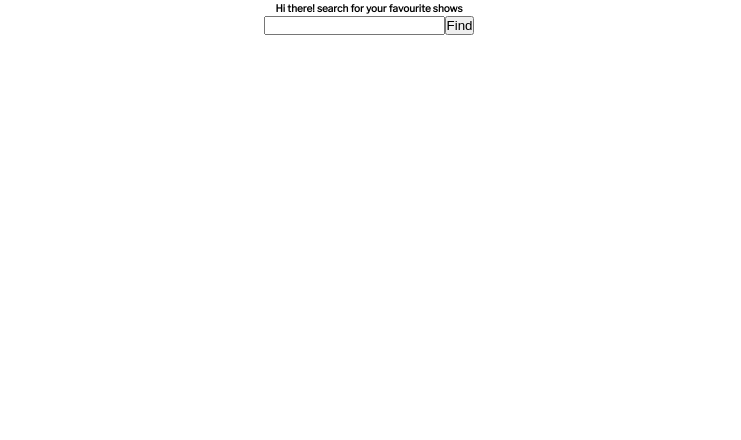
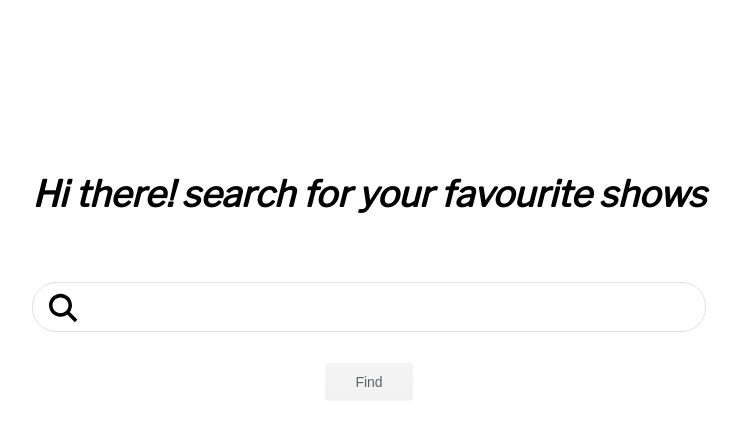
Before and after one commit to Toyurc/tv-guide, a React (Create React App) app: page / in a window 1280 px wide. Shown: the top 440 px of the page, without its empty margins (271-1012 px from the left). Built offline with nearby package versions, Linux system fonts and the light colour scheme.

Commit message:
Feat: adds loader, and search page

```diff
--- a/src/App.js
+++ b/src/App.js
@@ -7,18 +7,19 @@ import {
 } from 'react-router-dom';
 
 import './App.scss';
+import Loader from './components/Loader';
 const SearchDetails = React.lazy(() => import('./pages/SearchPage/index'));
 const SearchPage = React.lazy(() => import('./pages/SearchDetails/index'));
 
 function App() {
   return (
     <div className="App">
-      <Suspense fallback={<div>Loading...</div>}>
+      <Suspense fallback={<Loader />}>
         <Router>
           <div id="body">
             <Switch>
               <Route path='/' exact component={SearchDetails} />
-              <Route path='/?show=:searchterm' exact component={SearchPage} />
+              <Route path='/show=:searchterm' exact component={SearchPage} />
             </Switch>
           </div>
         </Router>
--- /dev/null
+++ b/src/components/Loader/index.js
@@ -0,0 +1,3 @@
+import Loader from './loader';
+
+export default Loader;
--- /dev/null
+++ b/src/components/Loader/loader.jsx
@@ -0,0 +1,13 @@
+import React from "react";
+
+import "./loader.scss";
+
+const Loader = () => {
+  return (
+    <div className="lds-circle">
+      <div></div>
+    </div>
+  );
+};
+
+export default Loader;
--- /dev/null
+++ b/src/components/Loader/loader.scss
@@ -0,0 +1,28 @@
+.lds-circle {
+  display: inline-block;
+  transform: translateZ(1px);
+}
+.lds-circle > div {
+  display: inline-block;
+  width: 64px;
+  height: 64px;
+  margin: 8px;
+  border-radius: 50%;
+  background: #c69963;
+  animation: lds-circle 2.4s cubic-bezier(0, 0.2, 0.8, 1) infinite;
+}
+@keyframes lds-circle {
+  0%, 100% {
+    animation-timing-function: cubic-bezier(0.5, 0, 1, 0.5);
+  }
+  0% {
+    transform: rotateY(0deg);
+  }
+  50% {
+    transform: rotateY(1800deg);
+    animation-timing-function: cubic-bezier(0, 0.5, 0.5, 1);
+  }
+  100% {
+    transform: rotateY(3600deg);
+  }
+}
--- a/src/pages/SearchPage/searchPage.jsx
+++ b/src/pages/SearchPage/searchPage.jsx
@@ -1,22 +1,56 @@
 import React, { useState } from "react";
+import { useHistory } from "react-router-dom";
+
+import { ReactComponent as SearchIcon } from "../../assets/svg/seacrIcon.svg";
+
+import "./searchPage.scss";
 
 const SearchPage = () => {
   const [searchTerm, setSearchTerm] = useState("");
+  const [error, setError] = useState(false);
+
+  const history = useHistory();
+
+  const submitForm = (e) => {
+    e.preventDefault();
+    const isEmpty = /^(\w+\S+)$/.test(searchTerm);
+    if (!isEmpty) {
+      setError(true);
+
+      setTimeout(() => {
+        setError(false);
+      }, 3000);
+    }
+
+    history.push(`/show=${searchTerm}`);
+  };
 
   return (
     <section>
-      <div>
-        <h4>Hi there! search for your favourite shows</h4>
-        <form method="POST">
+      <div className="container">
+        <h2 className="heading">Hi there! search for your favourite shows</h2>
+        <form
+          onSubmit={(e) => {
+            submitForm(e);
+          }}
+        >
+          <div className={`searchBox ${error ? "searchBox-error" : ""}`}>
+            <SearchIcon />
             <input
-            onChange={(e) => {setSearchTerm(e.target.value)}}
+              onChange={(e) => {
+                setSearchTerm(e.target.value);
+              }}
               type="search"
               value={searchTerm}
+              className="inputBox"
               id="site-search"
               name="q"
               aria-label="Search for your favourite shows"
             />
-          <button type="submit">Find {searchTerm}</button>
+          </div>
+          <button className="button" type="submit">
+            Find {searchTerm}
+          </button>
         </form>
       </div>
     </section>
--- a/src/pages/SearchPage/searchPage.scss
+++ b/src/pages/SearchPage/searchPage.scss
@@ -0,0 +1,61 @@
+.container {
+  width: 90vw;
+  display: flex;
+  align-items: center;
+  justify-content: center;
+  flex-direction: column;
+  margin: 0 auto;
+
+  padding: 10vw 2vw;
+}
+
+.heading {
+  font-size: 3.6rem;
+  font-style: italic;
+  margin: 3vw 0;
+}
+
+.searchBox {
+  display: flex;
+  align-items: center;
+  width: 50vw;
+  border: 1px solid #dfe1e5;
+  box-shadow: none;
+  border-radius: 2.4rem;
+  padding: .5rem 1.6rem .3rem 1.6rem;
+  margin: 2rem 0;
+  height: 4rem;
+  > svg {
+    width: 3rem;
+    height: 3rem;
+  }
+
+  &-error {
+    border: 1px solid red;
+  }
+}
+
+.inputBox {
+  width: 100%;
+  height: 100%;
+  border: none;
+  margin-left: .8rem;
+  font-size: 2.4rem;
+}
+
+.button {
+  background-image: -webkit-linear-gradient(top, #f5f5f5, #f1f1f1);
+  background-color: #f2f2f2;
+  border: 1px solid #f2f2f2;
+  border-radius: 4px;
+  color: #5F6368;
+  font-size: 1.4rem;
+  margin: 1.1rem .4rem;
+  padding: 0 1.6rem;
+  line-height: 2.7rem;
+  height: 3.6rem;
+  min-width: 5.4rem;
+  text-align: center;
+  cursor: pointer;
+  user-select: none;
+}
```
Also changed, not shown: src/assets/svg/seacrIcon.svg (added). Lines whose indentation alone changed are shown as unchanged.
